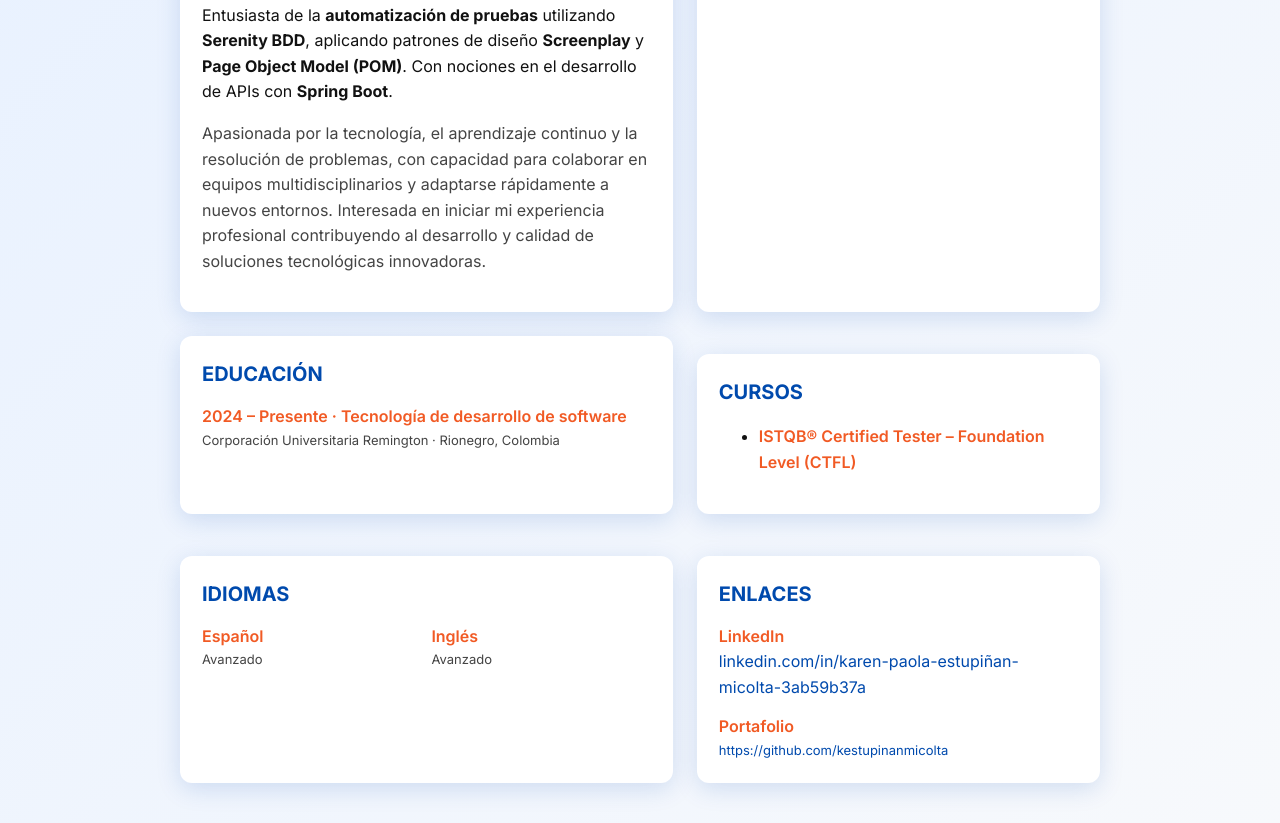
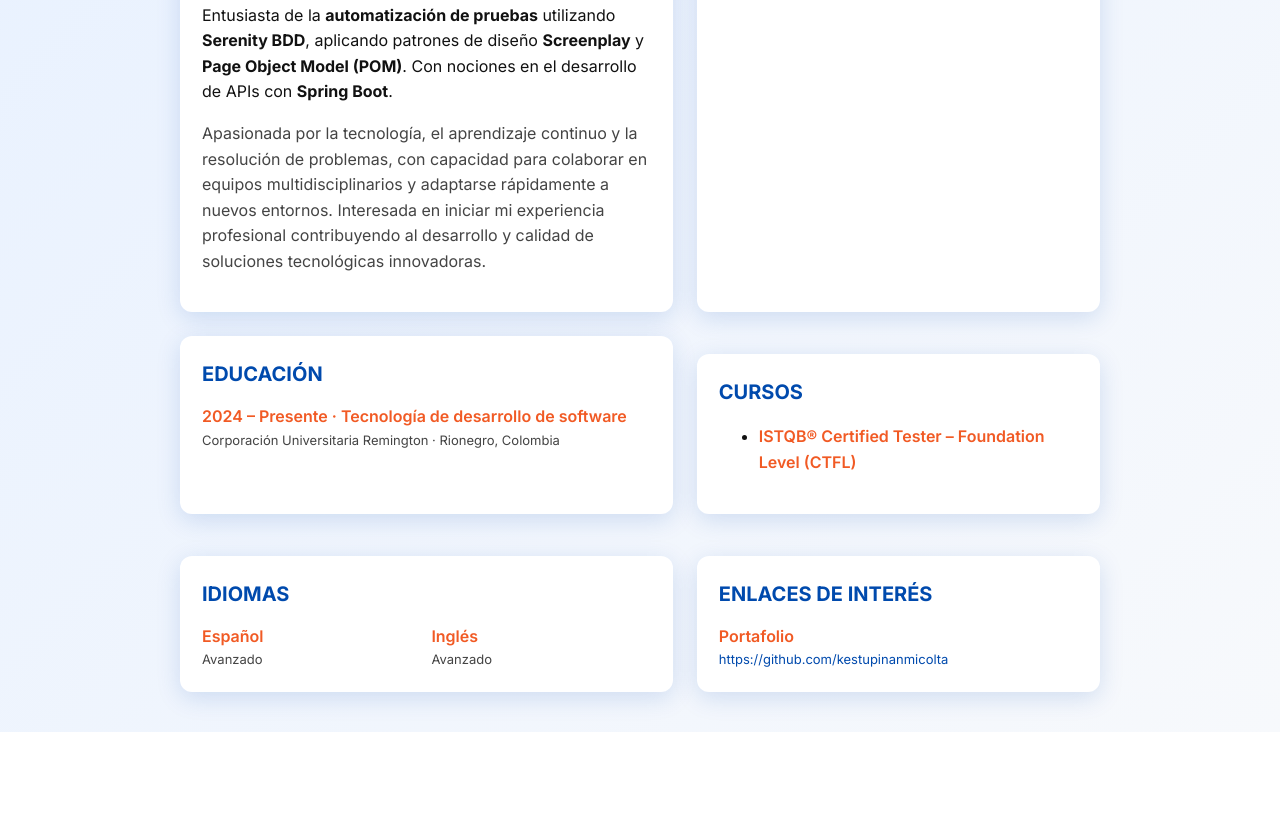
Before and after one commit to kestupinanmicolta/cv, a plain HTML site: page index.html in a window 1280 px wide. Shown: the part 559-1382 px from the top of the page. After the commit the page ends 1291 px from the top, so only its background shows below. Drawn offline with Linux system fonts and the light colour scheme.

Commit message:
add files to cv

```diff
--- a/index.html
+++ b/index.html
@@ -355,15 +355,8 @@
       </section>
 
       <aside class="card section">
-        <h2>Enlaces</h2>
+        <h2>Enlaces de interés</h2>
         <div class="list">
-          <div class="item">
-            <h3>LinkedIn</h3>
-            <a href="https://www.linkedin.com/in/karen-paola-estupiñan-micolta-3ab59b37a" target="_blank"
-              rel="noopener">
-              linkedin.com/in/karen-paola-estupiñan-micolta-3ab59b37a
-            </a>
-          </div>
           <div class="item">
             <h3>Portafolio</h3>
             <div class="meta">
```
